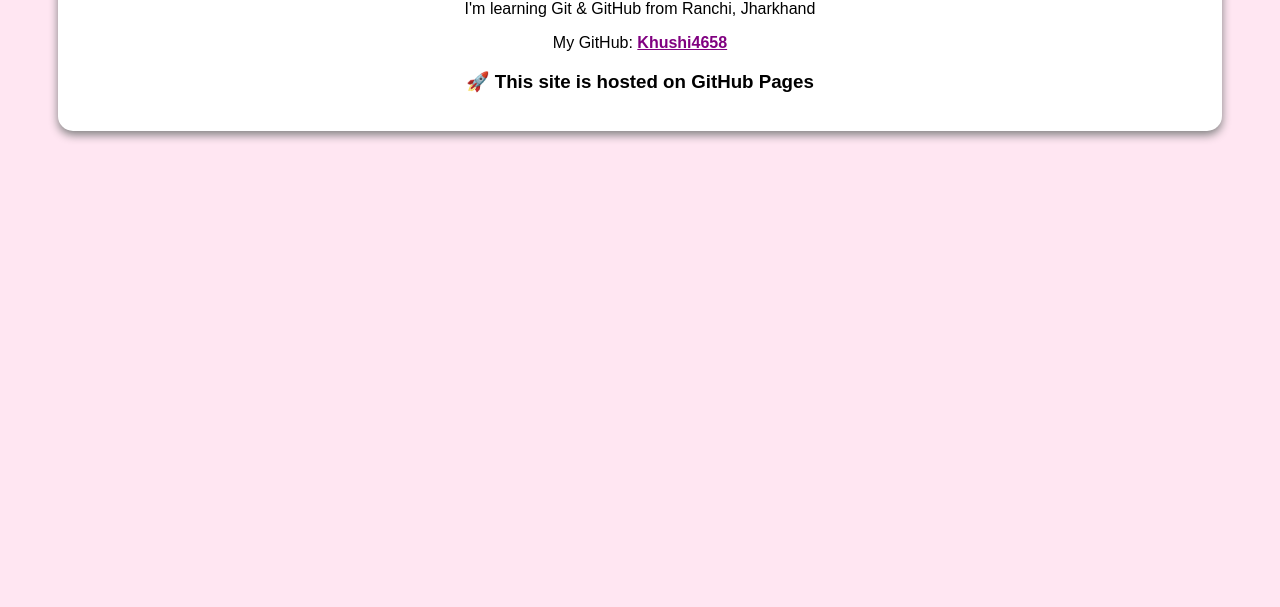
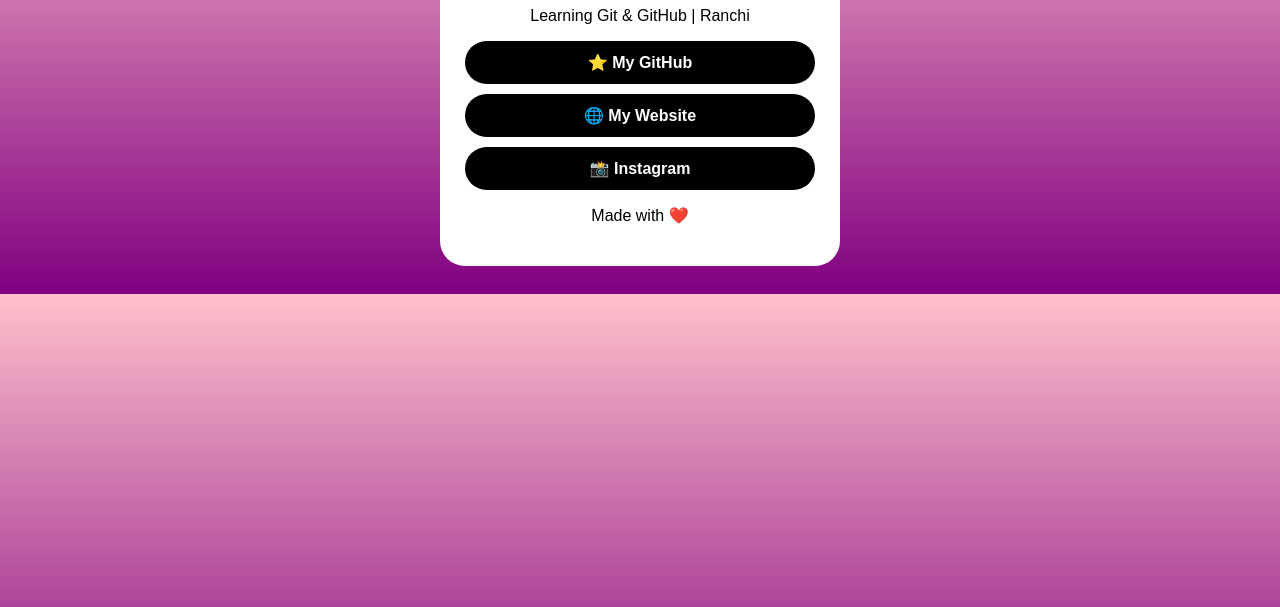
Before and after one commit to Khushi4658/my--first--project, a plain HTML site: page index.html in a window 1280 px wide. Shown: the part 193-800 px from the top of the page. Drawn offline with Linux system fonts and the light colour scheme.

Commit message:
Update index.html

```diff
--- a/index.html
+++ b/index.html
@@ -1,21 +1,25 @@
 <!DOCTYPE html>
 <html>
 <head>
-<title>Khushi's Portfolio</title>
+<title>Khushi Gupta | Links</title>
+<meta name="viewport" content="width=device-width, initial-scale=1.0">
 <style>
-body{font-family:Arial; text-align:center; background:#ffe6f2; padding:50px;}
-h1{color:#ff1493;}
-.box{background:white; padding:20px; border-radius:15px; box-shadow:0 4px 10px gray;}
-a{color:purple; font-weight:bold;}
+body{background: linear-gradient(pink, purple); font-family: Arial; text-align:center; padding:20px; color:white;}
+.box{background:white; color:black; max-width:350px; margin:auto; padding:25px; border-radius:25px;}
+img{width:100px; border-radius:50%;}
+.btn{display:block; background:black; color:white; padding:12px; margin:10px 0; border-radius:30px; text-decoration:none; font-weight:bold;}
+.btn:hover{background:#ff1493;}
 </style>
 </head>
 <body>
 <div class="box">
-<h1>Hi, I'm Khushi Gupta 👋</h1>
-<p>Welcome to my first LIVE website!</p>
-<p>I'm learning Git & GitHub from Ranchi, Jharkhand</p>
-<p>My GitHub: <a href="https://github.com/Khushi4658">Khushi4658</a></p>
-<h3>🚀 This site is hosted on GitHub Pages</h3>
+<img src="https://github.com/Khushi4658.png">
+<h2>Khushi Gupta</h2>
+<p>Learning Git & GitHub | Ranchi</p>
+<a class="btn" href="https://github.com/Khushi4658">⭐ My GitHub</a>
+<a class="btn" href="https://khushi4658.github.io/my--first--project/">🌐 My Website</a>
+<a class="btn" href="#">📸 Instagram</a>
+<p>Made with ❤️</p>
 </div>
 </body>
 </html>
```
